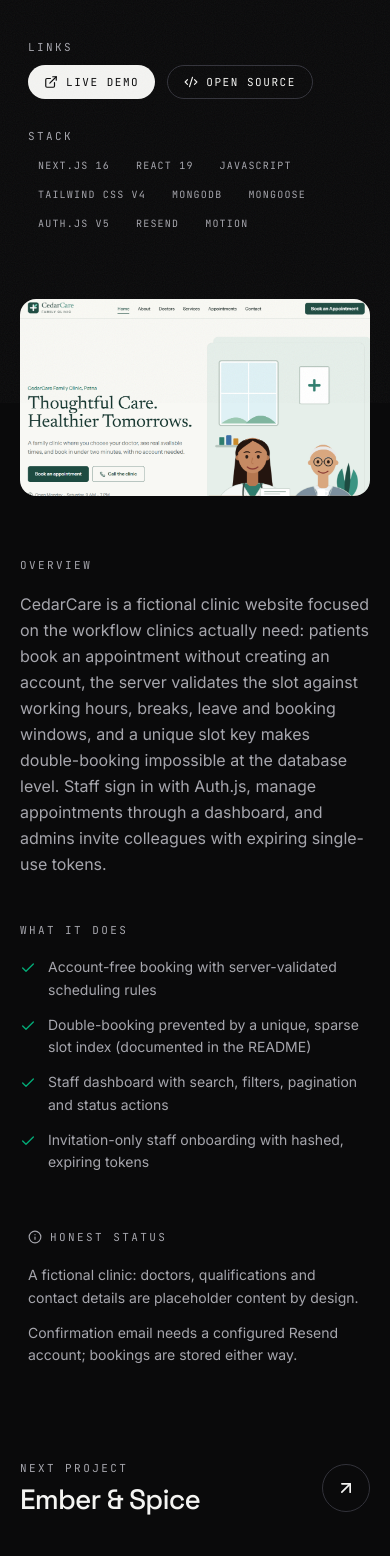
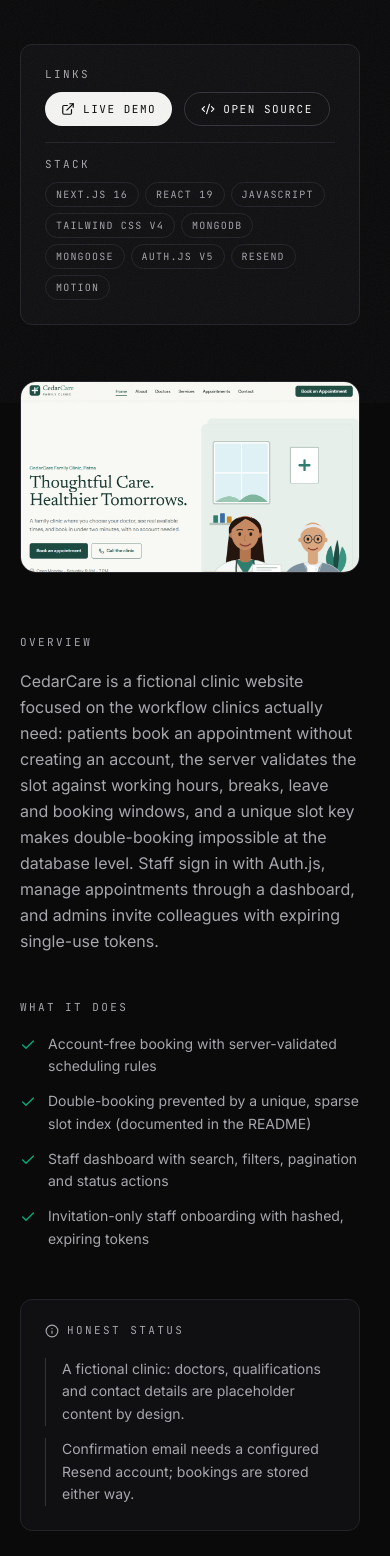
Before and after one commit to arzenjs/arsalan-portfolio, a Next.js app: page /work/cedarcare in a window 390 px wide. Shown: the part 441-1997 px from the top of the page. Built offline with nearby package versions, Linux system fonts and the light colour scheme; no server answers; a web font is replaced by a local one.

Commit message:
Fixed UI Bugs

```diff
--- a/src/app/globals.css
+++ b/src/app/globals.css
@@ -55,13 +55,29 @@
 
 html {
   scroll-behavior: smooth;
-  scroll-padding-top: 5.5rem;
+  scroll-padding-top: 5rem;
+  scrollbar-gutter: stable;
+  scrollbar-width: thin;
+  scrollbar-color: var(--color-line-strong) var(--color-bg);
 }
 
-/* Same offset on every in-page anchor target, so fragment navigation lands
-   with the section heading fully clear of the 5rem floating navbar. */
-[id] {
-  scroll-margin-top: 5.5rem;
+::-webkit-scrollbar {
+  width: 10px;
+  height: 10px;
+}
+
+::-webkit-scrollbar-track {
+  background: var(--color-bg);
+}
+
+::-webkit-scrollbar-thumb {
+  border: 2px solid var(--color-bg);
+  border-radius: 999px;
+  background-color: var(--color-line-strong);
+}
+
+::-webkit-scrollbar-thumb:hover {
+  background-color: #4a4a52;
 }
 
 body {
@@ -196,6 +212,9 @@ body::before {
 .page-enter { animation: var(--animate-page-in); }
 .loader-line { animation: var(--animate-loader-line); }
 
+/* Shared hairline used to separate major page regions. */
+.hairline-t { border-top: 1px solid var(--color-line); }
+
 /* Reduced motion: honor the OS setting everywhere. */
 @media (prefers-reduced-motion: reduce) {
   html { scroll-behavior: auto; }
--- a/src/app/work/[slug]/page.jsx
+++ b/src/app/work/[slug]/page.jsx
@@ -71,7 +71,7 @@ export default async function ProjectPage({ params }) {
         <Reveal>
           <div className="flex flex-wrap items-center gap-3">
             <p className="eyebrow">Case study {String(index + 1).padStart(2, "0")}</p>
-            <span className="font-mono text-[10px] uppercase tracking-[0.16em] text-dim">
+            <span className="rounded-full border border-line px-2.5 py-1 font-mono text-[10px] uppercase tracking-[0.16em] text-dim">
               {project.kind}
             </span>
           </div>
@@ -85,8 +85,8 @@ export default async function ProjectPage({ params }) {
         </Reveal>
 
         <Reveal delay={0.1}>
-          <dl className="p-2">
-            <div className="pb-4">
+          <dl className="rounded-xl border border-line bg-panel p-6">
+            <div className="border-b border-line pb-4">
               <dt className="eyebrow">Links</dt>
               <dd className="mt-3 flex flex-wrap gap-3">
                 {project.live ? (
@@ -100,7 +100,7 @@ export default async function ProjectPage({ params }) {
                     Live demo
                   </a>
                 ) : (
-                  <span className="inline-flex items-center gap-2 rounded-full px-4 py-2 font-mono text-[11px] uppercase tracking-[0.14em] text-faint">
+                  <span className="inline-flex items-center gap-2 rounded-full border border-line px-4 py-2 font-mono text-[11px] uppercase tracking-[0.14em] text-faint">
                     <ExternalLink className="size-3.5" aria-hidden="true" />
                     Demo not published
                   </span>
@@ -116,7 +116,7 @@ export default async function ProjectPage({ params }) {
                     {project.repoNote || "Source"}
                   </a>
                 ) : (
-                  <span className="inline-flex items-center gap-2 rounded-full px-4 py-2 font-mono text-[11px] uppercase tracking-[0.14em] text-faint">
+                  <span className="inline-flex items-center gap-2 rounded-full border border-line px-4 py-2 font-mono text-[11px] uppercase tracking-[0.14em] text-faint">
                     <Code2 className="size-3.5" aria-hidden="true" />
                     {project.repoNote || "Source private"}
                   </span>
@@ -129,7 +129,7 @@ export default async function ProjectPage({ params }) {
                 {project.stack.map((tech) => (
                   <span
                     key={tech}
-                    className="rounded-full px-2.5 py-1 font-mono text-[10px] uppercase tracking-[0.12em] text-dim"
+                    className="rounded-full border border-line px-2.5 py-1 font-mono text-[10px] uppercase tracking-[0.12em] text-dim"
                   >
                     {tech}
                   </span>
@@ -142,7 +142,7 @@ export default async function ProjectPage({ params }) {
 
       <Reveal>
         <figure className="mt-14">
-          <div className="relative aspect-[16/9] overflow-hidden rounded-2xl">
+          <div className="relative aspect-[16/9] overflow-hidden rounded-2xl border border-line bg-panel">
             <Image
               src={project.cover}
               alt={`${project.name} interface preview`}
@@ -174,14 +174,14 @@ export default async function ProjectPage({ params }) {
         </Reveal>
 
         <Reveal delay={0.1}>
-          <aside className="h-fit p-2">
+          <aside className="h-fit rounded-xl border border-line bg-panel p-6">
             <h2 className="eyebrow flex items-center gap-2">
               <Info className="size-3.5" aria-hidden="true" />
               Honest status
             </h2>
             <ul className="mt-5 space-y-3">
               {project.caveats.map((caveat) => (
-                <li key={caveat} className="text-sm leading-relaxed text-dim">
+                <li key={caveat} className="border-l border-line-strong pl-4 text-sm leading-relaxed text-dim">
                   {caveat}
                 </li>
               ))}
@@ -193,7 +193,7 @@ export default async function ProjectPage({ params }) {
       <Reveal>
         <Link
           href={`/work/${next.slug}`}
-          className="group mt-8 flex items-center justify-between py-10"
+          className="group mt-8 flex items-center justify-between border-t border-line py-10"
         >
           <div>
             <p className="eyebrow">Next project</p>
--- a/src/components/Contact.jsx
+++ b/src/components/Contact.jsx
@@ -52,7 +52,7 @@ export default function Contact() {
 
   return (
     <section id="contact" className="shell pt-12 md:pt-16" aria-labelledby="contact-heading">
-      <div className="relative overflow-hidden py-7 sm:py-10 md:py-14">
+      <div className="relative overflow-hidden rounded-2xl border border-line bg-panel p-7 sm:p-10 md:p-14">
         <FluxLines className="opacity-60" />
         <div className="relative grid gap-12 lg:grid-cols-[1.1fr_1fr] lg:gap-16">
           <div>
--- a/src/components/Footer.jsx
+++ b/src/components/Footer.jsx
@@ -4,7 +4,7 @@ import { site, socials, nav } from "@/lib/site";
 
 export default function Footer() {
   return (
-    <footer className="mt-16">
+    <footer className="hairline-t mt-16">
       <div className="shell py-14">
         <div className="grid gap-12 md:grid-cols-[1.4fr_1fr_1fr]">
           <div>
@@ -61,7 +61,7 @@ export default function Footer() {
           </nav>
         </div>
 
-        <div className="mt-14 flex flex-col gap-3 pt-6 font-mono text-[10px] uppercase tracking-[0.2em] text-faint sm:flex-row sm:items-center sm:justify-between">
+        <div className="mt-14 flex flex-col gap-3 border-t border-line pt-6 font-mono text-[10px] uppercase tracking-[0.2em] text-faint sm:flex-row sm:items-center sm:justify-between">
           <p>© {new Date().getFullYear()} {site.fullName}</p>
           <p>JavaScript · Next.js · Tailwind CSS</p>
         </div>
--- a/src/components/Projects.jsx
+++ b/src/components/Projects.jsx
@@ -31,7 +31,7 @@ function ProjectRow({ project, index }) {
               <h3 className="font-display text-2xl font-medium tracking-tight text-ink transition-transform duration-300 group-hover:translate-x-1 sm:text-3xl">
                 {project.name}
               </h3>
-              <span className="rounded-full px-2.5 py-1 font-mono text-[10px] uppercase tracking-[0.16em] text-dim">
+              <span className="rounded-full border border-line px-2.5 py-1 font-mono text-[10px] uppercase tracking-[0.16em] text-dim">
                 {project.kind}
               </span>
             </div>
@@ -79,7 +79,7 @@ export default function Projects() {
         </div>
       </Reveal>
 
-      <div role="list">
+      <div role="list" className="divide-y divide-line border-y border-line">
         {projects.map((project, i) => (
           <ProjectRow key={project.slug} project={project} index={i} />
         ))}
--- a/src/components/Services.jsx
+++ b/src/components/Services.jsx
@@ -20,9 +20,9 @@ export default function Services() {
         </div>
       </Reveal>
 
-      <div className="grid gap-10 md:grid-cols-3">
+      <div className="grid gap-px overflow-hidden rounded-xl border border-line bg-line md:grid-cols-3">
         {services.map((service, i) => (
-          <Reveal key={service.title} delay={i * 0.08}>
+          <Reveal key={service.title} delay={i * 0.08} className="bg-bg transition-colors duration-300 hover:bg-panel">
             <article className="flex h-full flex-col p-7 md:p-8">
               <p className="font-mono text-xs tracking-[0.2em] text-faint">{service.index}</p>
               <h3 className="mt-4 font-display text-xl font-medium tracking-tight text-ink sm:text-2xl">
@@ -31,7 +31,7 @@ export default function Services() {
               <p className="mt-3 flex-1 text-sm leading-relaxed text-dim">
                 {service.description}
               </p>
-              <ul className="mt-6 space-y-2 pt-5">
+              <ul className="mt-6 space-y-2 border-t border-line pt-5">
                 {service.points.map((point) => (
                   <li key={point} className="flex items-start gap-2.5 text-sm text-dim">
                     <Check className="mt-0.5 size-3.5 shrink-0 text-emerald-400/80" aria-hidden="true" />
@@ -49,7 +49,7 @@ export default function Services() {
         <Reveal>
           <p className="eyebrow pb-8">How a project runs</p>
         </Reveal>
-        <ol className="grid gap-8 pt-10 sm:grid-cols-2 lg:grid-cols-4">
+        <ol className="grid gap-8 border-t border-line pt-10 sm:grid-cols-2 lg:grid-cols-4">
           {processSteps.map((step, i) => (
             <Reveal as="li" key={step.index} delay={i * 0.08}>
               <p className="font-mono text-xs tracking-[0.2em] text-faint">{step.index}</p>
```
Also changed, not shown: src/app/work/page.jsx (+6 -6 lines), src/components/About.jsx (+5 -5 lines), src/components/Hero.jsx (+5 -5 lines), src/components/Nav.jsx (+9 -11 lines).
